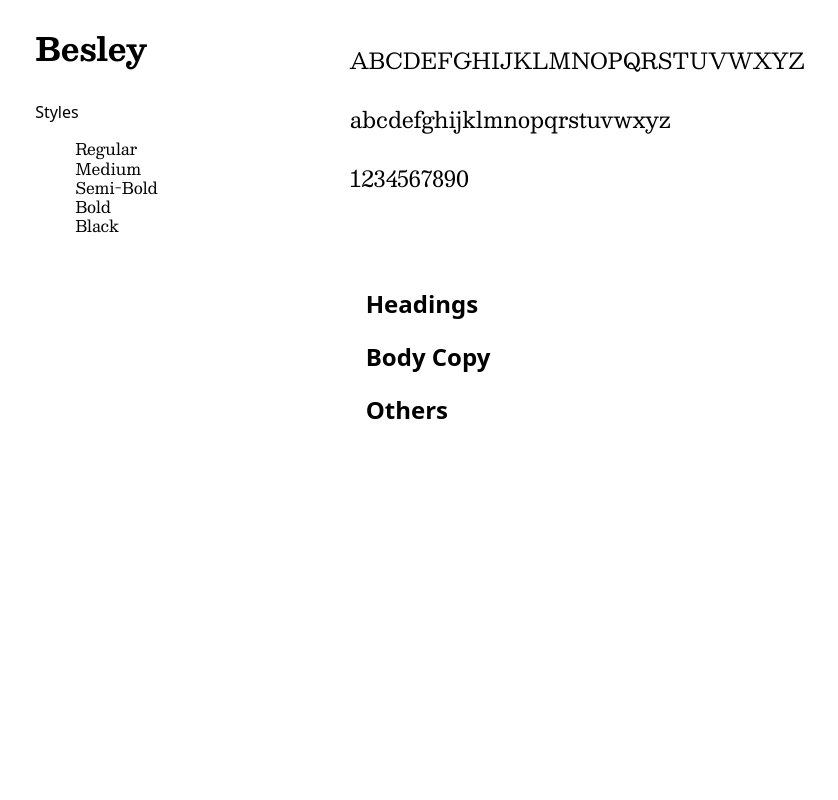
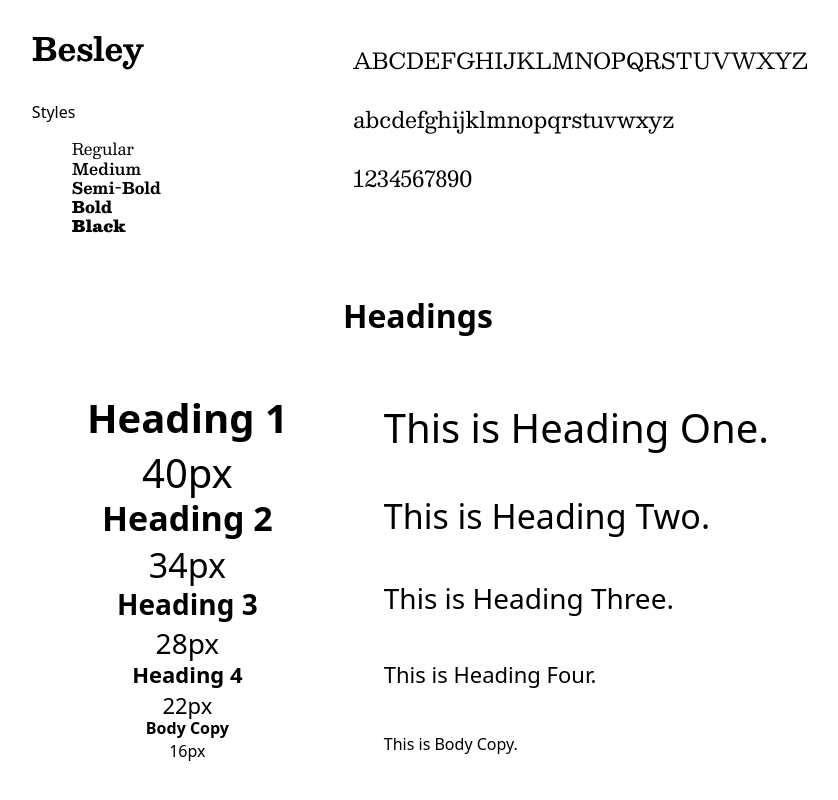
Before and after one commit to kellyzyhuang/HiveFive-Styleguide, a Next.js app: page /Typography in a window 1280 px wide. Shown: the part 690-1490 px from the top of the page, without its empty margins (212-1050 px from the left). Before the commit the page ends 1200 px from the top, so only its background shows below. Built offline with nearby package versions, Linux system fonts and the light colour scheme.

Commit message:
update description, add heading section

```diff
--- a/pages/Typography.js
+++ b/pages/Typography.js
@@ -20,7 +20,7 @@
         <section className={styles.Typography}>
             <div className={styles.intro}>
                 <h2>Our Fonts</h2>
-                <p>We are using the fonts Lexend for the body copy, and Besley for headings in the app. Lexend, a sans-serif font, is made to be easily readable for users. This font is chosen for the app, because we want all users to comfortably be able to read all the content in our app. Besley, a serif font, has a variety of style. The styles for this font will help give flavour to our app.</p>
+                <p>We are using the fonts Lexend for the body copy, and Besley for headings in the app. Lexend, a sans-serif font, is made to be easily readable for users. This font is chosen for the app, because we want all users to comfortably be able to read all the content in our app. Besley, a serif font, has a variety of style. The styles for this font will help give a timeless feel for our app.</p>
             </div>
             <div className={styles.fontFamily}>
                 <div className={styles.fontStyles}>
@@ -37,10 +37,10 @@
                     <p>Styles</p>
                     <ul className={styles.styleListBesley}>
                         <li className={styles.reg}>Regular</li>
-                        <li className={styles.reg}>Medium</li>
-                        <li className={styles.reg}>Semi-Bold</li>
-                        <li className={styles.reg}>Bold</li>
-                        <li className={styles.reg}>Black</li>
+                        <li className={styles.med}>Medium</li>
+                        <li className={styles.semi}>Semi-Bold</li>
+                        <li className={styles.bold}>Bold</li>
+                        <li className={styles.black}>Black</li>
                     </ul>
                 </div>
                 <div className={styles.exampleFonts}>
@@ -56,11 +56,30 @@
                     </div>
                 </div>
             </div>
-            <div>
+              <div className={styles.headingsContainer}>
                 <h2>Headings</h2>
-                <h2>Body Copy</h2>
-                <h2>Others</h2>
-            </div>
+                <div className={styles.headings}>
+                  <div className={styles.headingExamples}>
+                    <h4 className={styles.headOne}>Heading 1</h4>
+                    <p className={styles.headOne}>40px</p>
+                    <h4 className={styles.headTwo}>Heading 2</h4>
+                    <p className={styles.headTwo}>34px</p>
+                    <h4 className={styles.headThree}>Heading 3</h4>
+                    <p className={styles.headThree}>28px</p>
+                    <h4 className={styles.headFour}>Heading 4</h4>
+                    <p className={styles.headFour}>22px</p>
+                    <h4 className={styles.bodyCopy}>Body Copy</h4>
+                    <p className={styles.bodyCopy}>16px</p>
+                  </div>
+                  <div className={styles.headingSentences}>
+                    <p className={styles.headOne}>This is Heading One.</p>
+                    <p className={styles.headTwo}>This is Heading Two.</p>
+                    <p className={styles.headThree}>This is Heading Three.</p>
+                    <p className={styles.headFour}>This is Heading Four.</p>
+                    <p className={styles.bodyCopy}>This is Body Copy.</p>
+                  </div>
+                </div>
+              </div>
         </section>
       </main>
     </>
```
